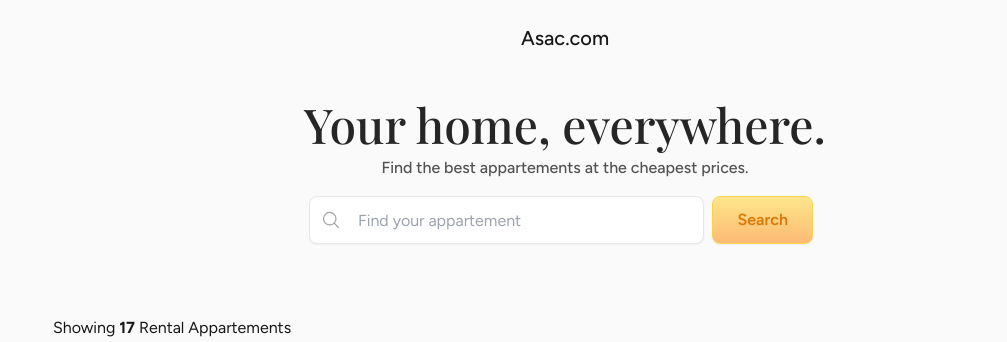
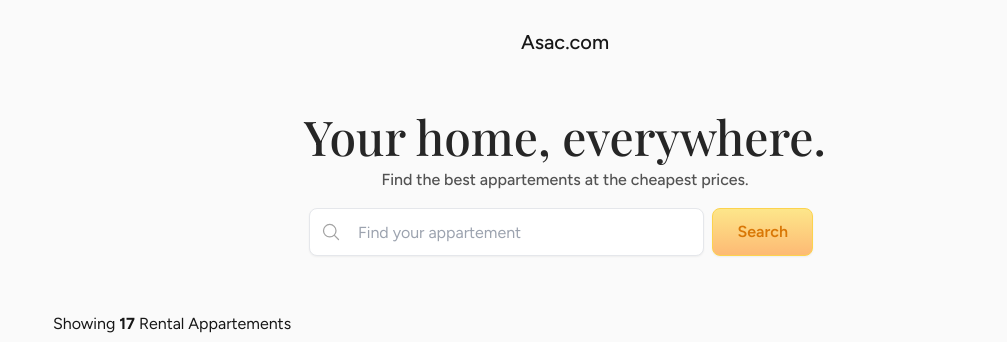
Before and after one commit to zinedinechami/asac_v1, a React (Vite) app in the folder asac_react/: page / in a window 1280 px wide. Shown: the top 342 px of the page, without its empty margins (75-1082 px from the left). Built offline with nearby package versions, Linux system fonts and the light colour scheme; a web font is replaced by a local one.

Commit message:
updated spacing of home page

```diff
--- a/asac_react/src/pages/home.tsx
+++ b/asac_react/src/pages/home.tsx
@@ -14,12 +14,12 @@ export default function Home() {
       <section className=" w-full  bg-neutral-50 ">
         <a className=" text-center" href="/">
           <div></div>
-          <h1 className="   text-xl font-medium text-neutral-900   pt-6   ">
+          <h1 className="   text-xl font-medium text-neutral-900   pt-7  ">
             Asac.com
           </h1>
         </a>
 
-        <div className="pt-12 pb-12 ">
+        <div className="pt-14 pb-8 ">
           <h1 className="text-center sm:text-5xl text-3xl font-medium text-neutral-800 new_font">
             Your home, everywhere.
           </h1>
@@ -82,7 +82,7 @@ export default function Home() {
               .map((data) => {
                 return (
                   <a key={data.id} href={"logement/" + data.id}>
-                    <article className="sm:w-72 w-full h-72 mr-10 mb-20 relative rounded-lg    ">
+                    <article className="sm:w-72 w-full h-72 mr-10 mb-16 relative rounded-lg    ">
                       <div className="hover:brightness-95	 transition-all ">
                         <img
                           className="sm:w-70 w-96 h-64 object-cover rounded-lg shadow-md  "
```
